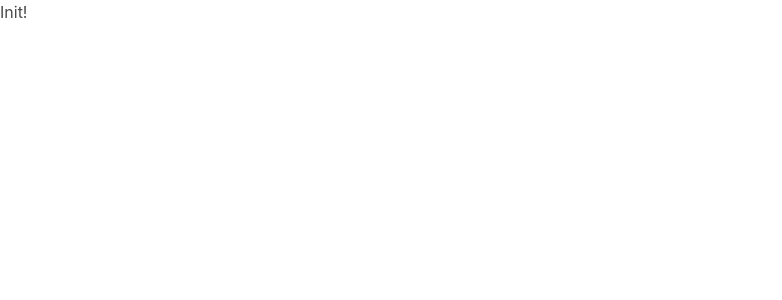
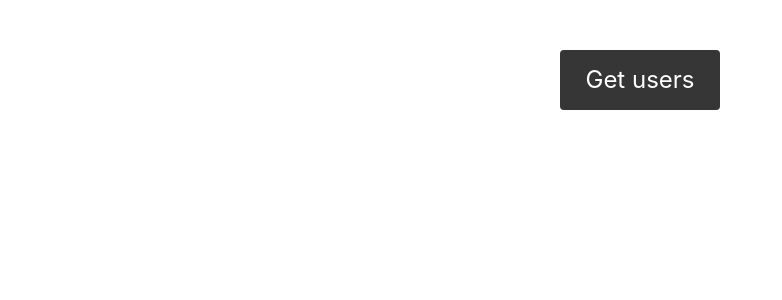
Before and after one commit to aleks-and/users-list-app, a React (Create React App) app: page / in a window 1280 px wide. Shown: the top 300 px of the page, without its empty margins (0-782 px from the left). Built offline with nearby package versions, Linux system fonts and the light colour scheme.

Commit message:
Users list added

```diff
--- a/src/App.js
+++ b/src/App.js
@@ -1,9 +1,16 @@
 import React from 'react';
+import { Switch, Route } from 'react-router-dom';
 
-const App = () => {
-  return (
-    <div>Init!</div>
-  );
-}
+import UsersList from './components/UsersList/UsersList';
+
+const App = () => (
+  <Switch>
+    <Route
+      path="/"
+      exact
+      component={UsersList}
+    />
+  </Switch>
+);
 
 export default App;
--- /dev/null
+++ b/src/components/User/User.js
@@ -0,0 +1,26 @@
+import React from 'react';
+
+const User = ({
+  user: {
+    avatar,
+    first_name
+  }
+}) => (
+  <div className="card">
+    <div className="card-content">
+      <div className="media">
+        <div className="media-left">
+          <figure className="image is-96x96">
+            <img src={avatar} alt=""></img>
+          </figure>
+        </div>
+        <div className="media-content">
+          <p className="title is-4">{first_name}</p>
+          <a href="/#">more info</a>
+        </div>
+      </div>
+    </div>
+  </div>
+);
+
+export default User;
--- /dev/null
+++ b/src/components/UsersList/UsersList.js
@@ -0,0 +1,53 @@
+import React from 'react';
+import { connect } from 'react-redux';
+
+import { loadData } from '../../store';
+
+import User from '../User/User';
+import './UsersList.scss';
+
+class UsersList extends React.Component {
+  loadData = () => {
+    this.props.loadData();
+  }
+
+  render() {
+    const { loadData, users, isLoading, isLoaded } = this.props;
+
+    return (
+      <div className="container has-text-centered users-list">
+        {!isLoaded &&
+          <button
+            className="button is-dark is-large"
+            onClick={loadData}
+            disabled={isLoading}
+          >
+            Get users
+          </button>
+        }
+        {isLoaded &&
+          <section>
+            {users.map(user => (
+              <User user={user} key={user.id} />
+            ))}
+          </section>
+        }
+      </div>
+    );
+  }
+}
+
+const mapStateToProps = state => ({
+  users: state.users,
+  isLoading: state.isLoading,
+  isLoaded: state.isLoaded,
+});
+
+const mapDispatchToProps = dispatch => ({
+  loadData: () => dispatch(loadData()),
+});
+
+export default connect(
+  mapStateToProps,
+  mapDispatchToProps
+)(UsersList);
--- /dev/null
+++ b/src/components/UsersList/UsersList.scss
@@ -0,0 +1,3 @@
+.users-list {
+  padding-top: 50px;
+}
--- a/src/index.js
+++ b/src/index.js
@@ -1,6 +1,17 @@
 import React from 'react';
 import ReactDOM from 'react-dom';
+import { BrowserRouter } from 'react-router-dom';
+import { Provider } from 'react-redux';
+import { store } from './store';
+
 import App from './App';
+
 import 'bulma/css/bulma.css';
 
-ReactDOM.render(<App />, document.getElementById('root'));
+ReactDOM.render(
+  <Provider store={store}>
+    <BrowserRouter>
+      <App />
+    </BrowserRouter>
+  </Provider>,
+  document.getElementById('root'));
--- /dev/null
+++ b/src/store/index.js
@@ -0,0 +1,68 @@
+import { createStore, applyMiddleware } from 'redux';
+import thunk from 'redux-thunk';
+
+const API_URL = 'https://reqres.in/api/users?delay=2';
+
+const ACTION_TYPES = {
+  START_LOADING: 'START_LOADING',
+  HANDLE_SUCCESS: 'HANDLE_SUCCESS',
+}
+
+export const startLoading = () => ({
+  type: ACTION_TYPES.START_LOADING,
+});
+
+export const addUsers = users => ({
+  type: ACTION_TYPES.HANDLE_SUCCESS,
+  payload: users,
+});
+
+export const loadData = () => {
+  return dispatch => {
+    dispatch(startLoading());
+
+    return (
+      fetch(API_URL)
+        .then(response => (
+          response.json()
+        ))
+        .then((response) => {
+          dispatch(addUsers(response.data));
+        })
+    );
+  }
+};
+
+const initialState = {
+  users: [],
+  isLoading: false,
+  isLoaded: false,
+}
+
+function reducer(state = initialState, action = {}) {
+  switch (action.type) {
+    case ACTION_TYPES.START_LOADING:
+      return {
+        ...state,
+        isLoading: true,
+        isLoaded: false,
+      };
+
+    case ACTION_TYPES.HANDLE_SUCCESS:
+      return {
+        ...state,
+        users: action.payload,
+        isLoading: false,
+        isLoaded: true,
+      };
+
+    default:
+      return state;
+  }
+}
+
+export const store = createStore(
+  reducer,
+  initialState,
+  applyMiddleware(thunk)
+);
```
Also changed, not shown: package.json (+6 -2 lines).
